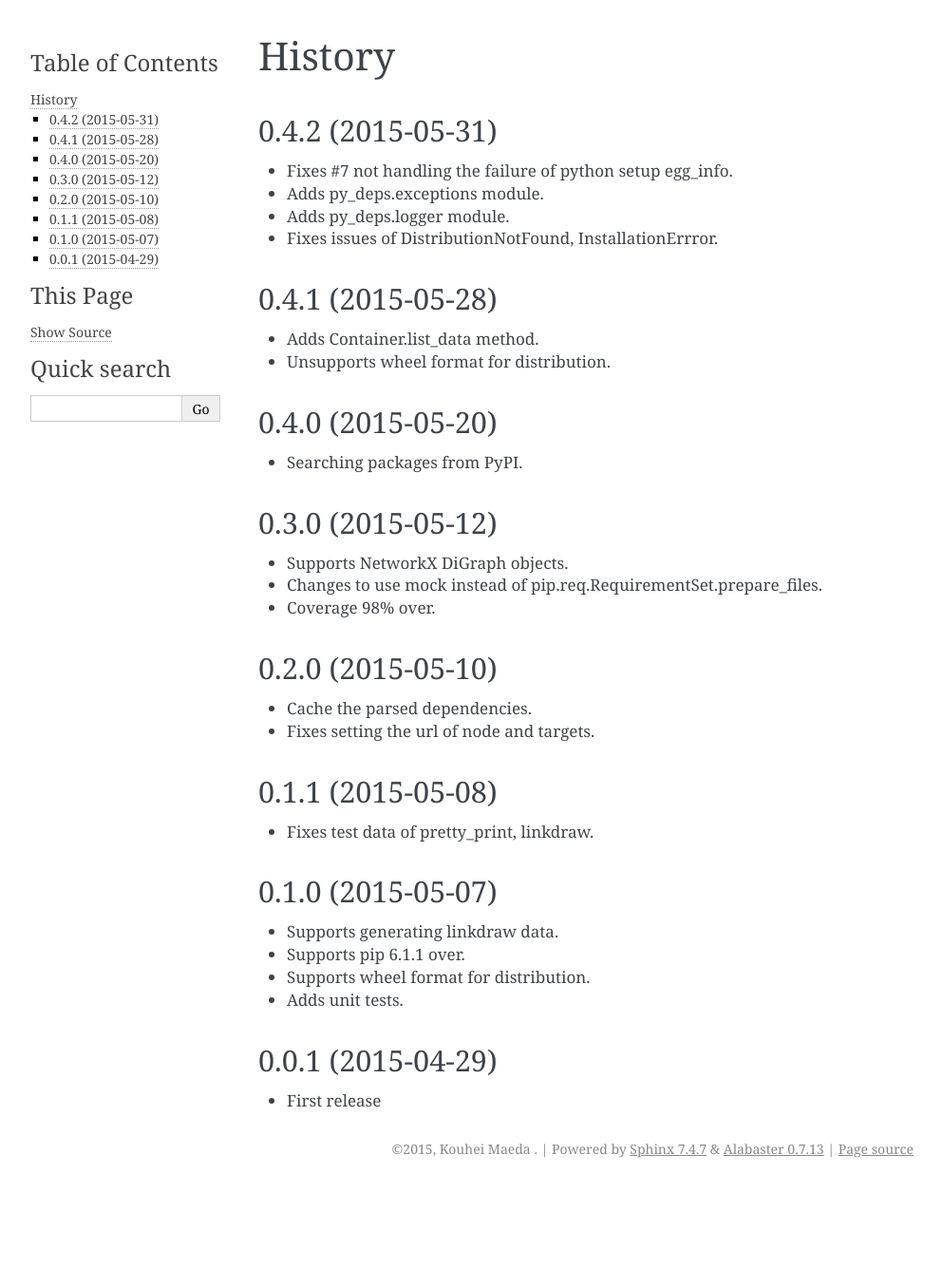
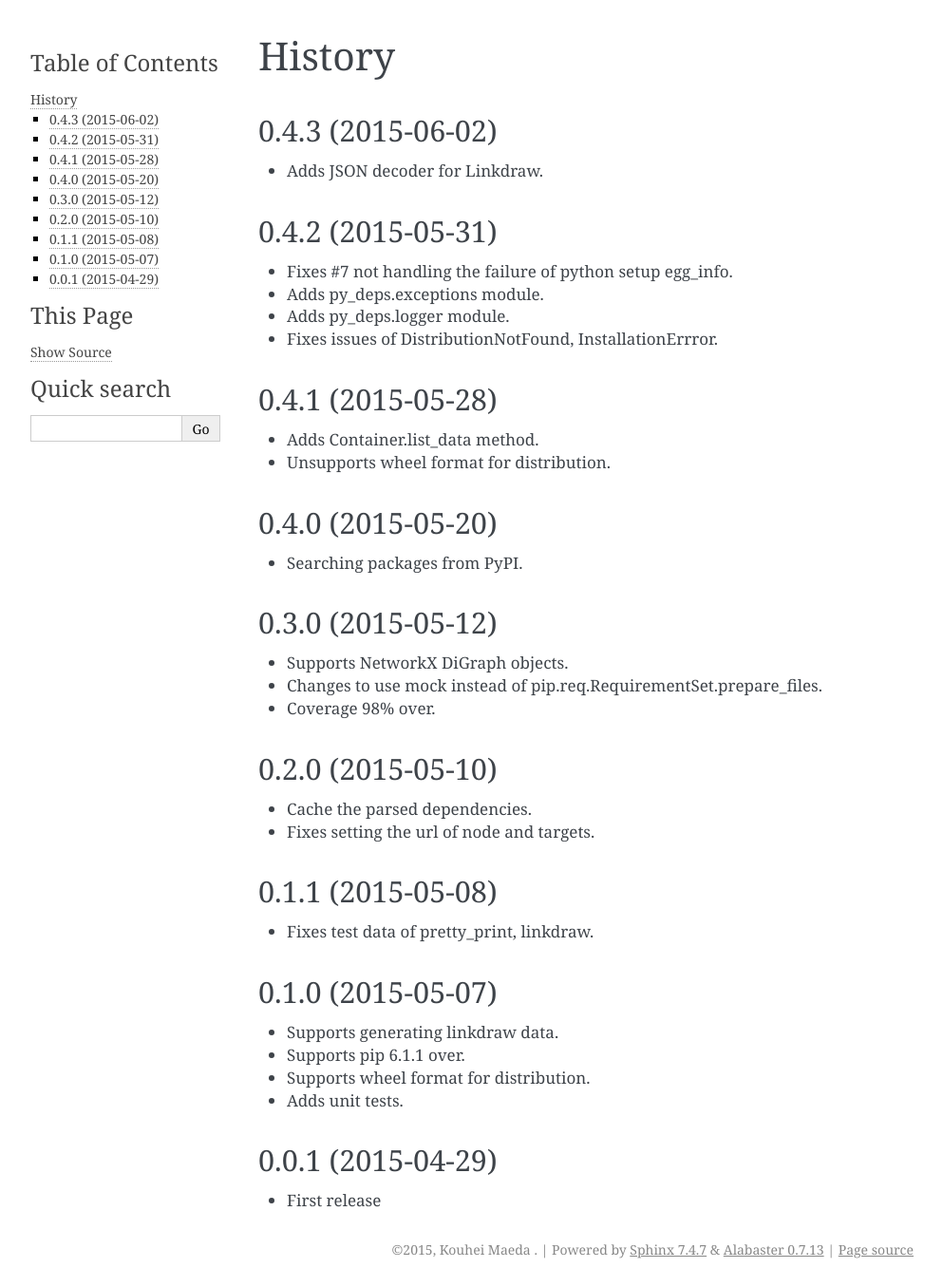
Before and after one commit to mkouhei/py-deps, a Sphinx documentation site: the page built from docs/source/HISTORY.rst, in a window 1280 px wide. Shown: the whole page at 95% size, without its empty margins (148-1141 px from the left). Built offline with Sphinx 7.4.7, drawn with Linux system fonts in a browser that asks for light colours; before the commit the page ends 1249 px from its top, so only the background shows below that.

Commit message:
Bump version.
Signed-off-by: Kouhei Maeda <mkouhei@palmtb.net>

```diff
--- a/README.rst
+++ b/README.rst
@@ -31,7 +31,7 @@ Requirements
 Features
 ========
 
-* Generating Linkdraw data.
+* Generating Linkdraw data (JSON and decoded JSON).
 * Generating Networkx DiGraph object data.
 * Cache the parsed dependencies.
 * Searching packages from PyPI.
--- a/docs/source/HISTORY.rst
+++ b/docs/source/HISTORY.rst
@@ -1,5 +1,10 @@
 History
 =======
+
+0.4.3 (2015-06-02)
+------------------
+
+* Adds JSON decoder for Linkdraw.
 
 0.4.2 (2015-05-31)
 ------------------
--- a/setup.py
+++ b/setup.py
@@ -86,7 +86,7 @@ with open('extras_requirement.txt', 'w') as _file:
     _file.write('\n'.join(extras_require.get('reST')))
 
 setup(name='py-deps',
-      version='0.4.2',
+      version='0.4.3',
       description='parsing the Python deps and generating graph data',
       long_description=long_description,
       author='Kouhei Maeda',
```
